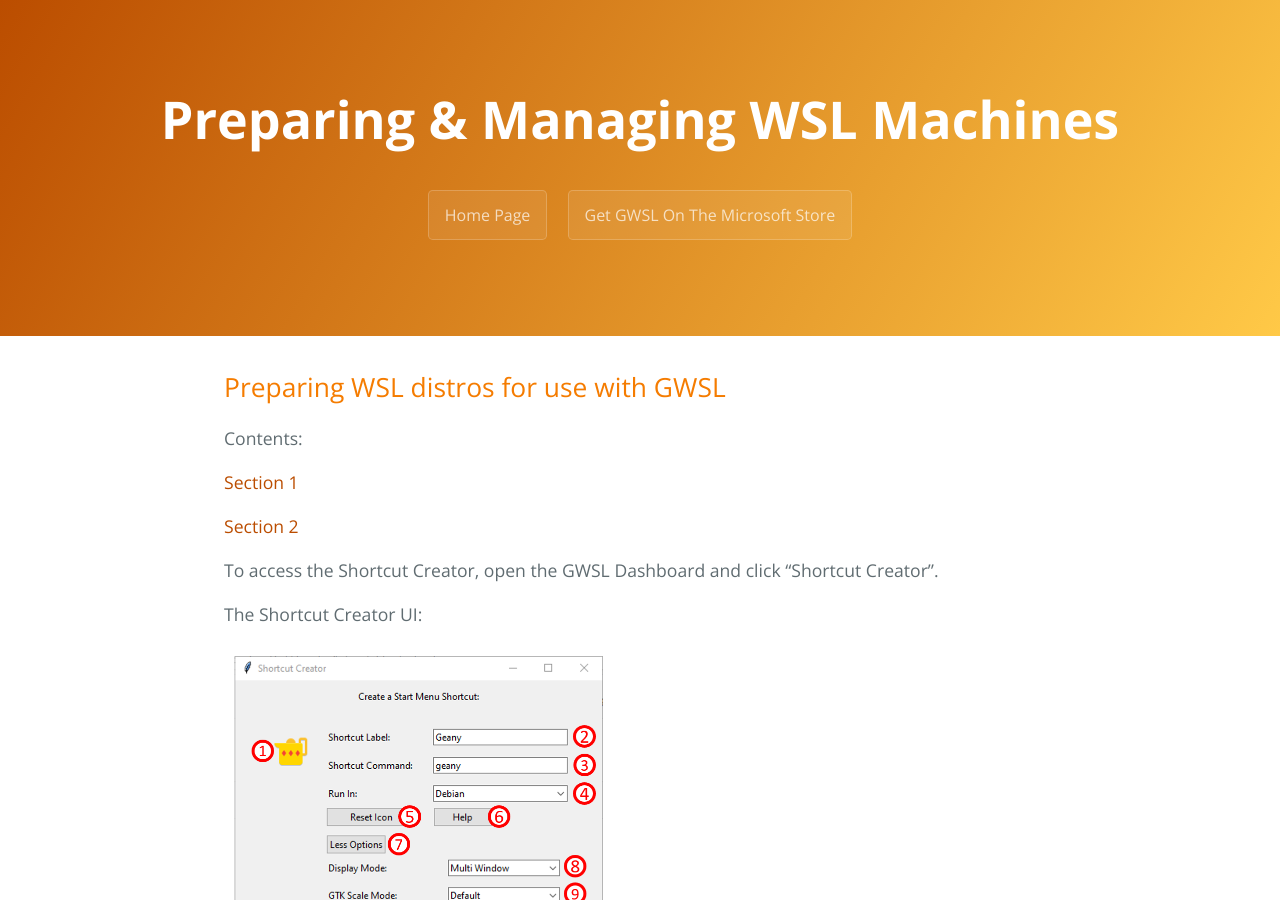
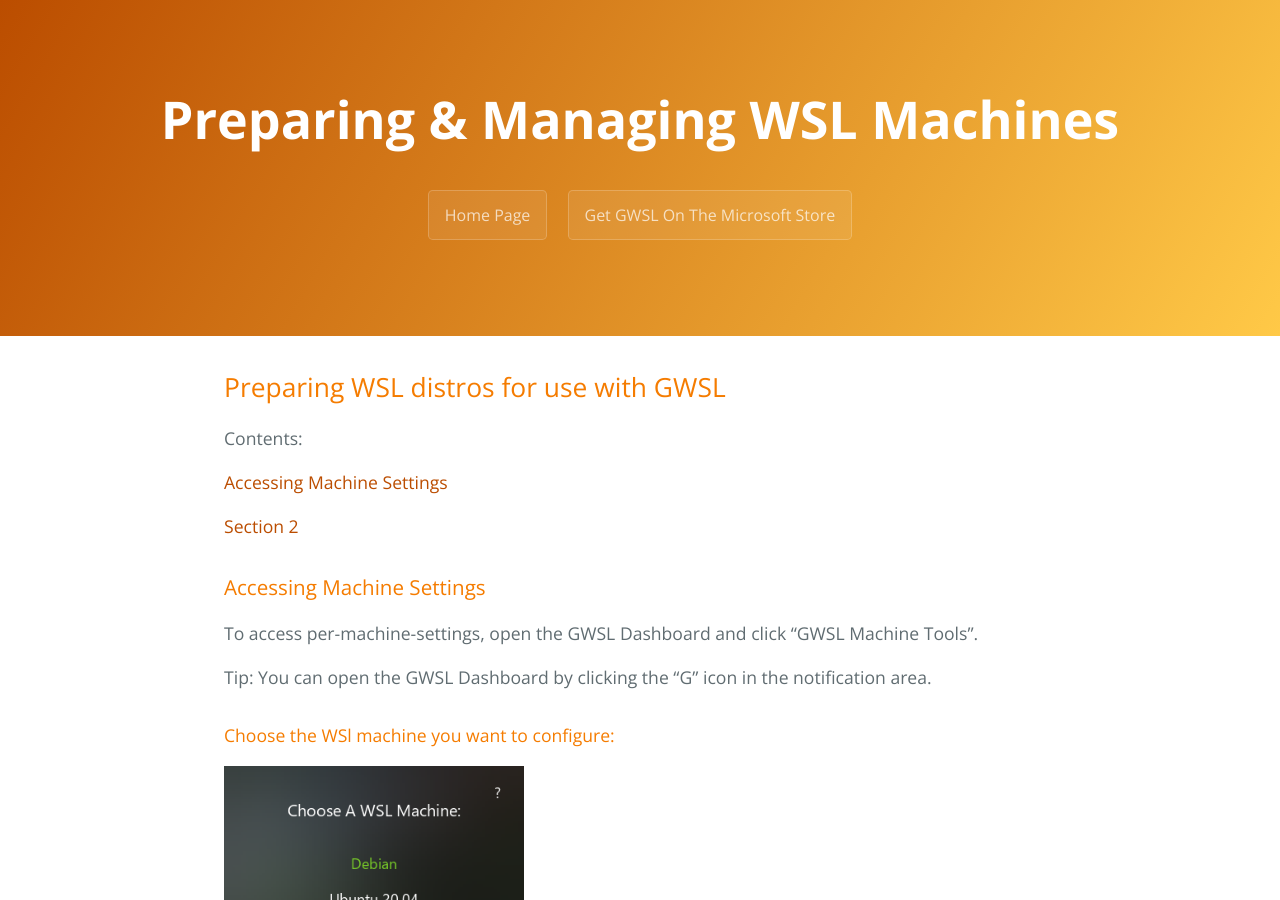
Before and after one commit to Opticos/gwsl, a Jekyll site: the page built from tutorials/machine_configure.md, in a window 1280 px wide and 900 px high. Built offline with Jekyll 4.4.1, drawn with Linux system fonts in a browser that asks for light colours; the repository's description, which GitHub fills in, is left out.

Commit message:
Update machine_configure.md

```diff
--- a/tutorials/machine_configure.md
+++ b/tutorials/machine_configure.md
@@ -7,16 +7,20 @@ permalink: /tutorials/machine_configure.html
 
 Contents:
 
-[Section 1](#basic)
+[Accessing Machine Settings](#accessing-machine-settings)
 
 [Section 2](#advanced)
 
 
-To access the Shortcut Creator, open the GWSL Dashboard and click "Shortcut Creator".
+### Accessing Machine Settings ###
 
-The Shortcut Creator UI:
+To access per-machine-settings, open the GWSL Dashboard and click "GWSL Machine Tools".
 
-<img src="https://opticos.github.io/gwsl/tutorials/shortcut.png" width="430">
+Tip: You can open the GWSL Dashboard by clicking the "G" icon in the notification area.
+
+#### Choose the WSl machine you want to configure:
+
+<img src="https://opticos.github.io/gwsl/tutorials/chooser.png" width="300">
 
 ### Key:
 
```
